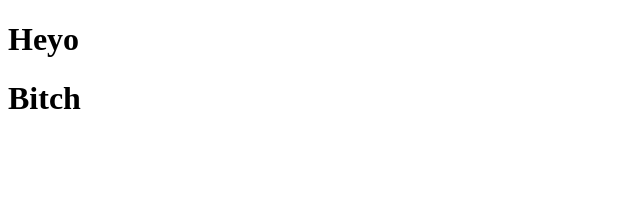
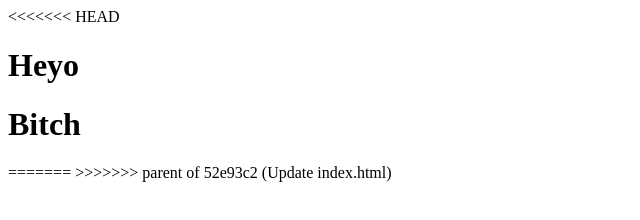
Before and after one commit to rasser31/EmptyBoy, a plain HTML site: page index.html in a window 1280 px wide. Shown: the whole page, without its empty margins (0-640 px from the left). Drawn offline with Linux system fonts and the light colour scheme.

Commit message:
Update index.html

```diff
--- a/index.html
+++ b/index.html
@@ -7,7 +7,11 @@
     <title>Document</title>
 </head>
 <body>
+<<<<<<< HEAD
     <h1>Heyo</h1>
     <h1>Bitch</h1>
+=======
+
+>>>>>>> parent of 52e93c2 (Update index.html)
 </body>
 </html>
```
